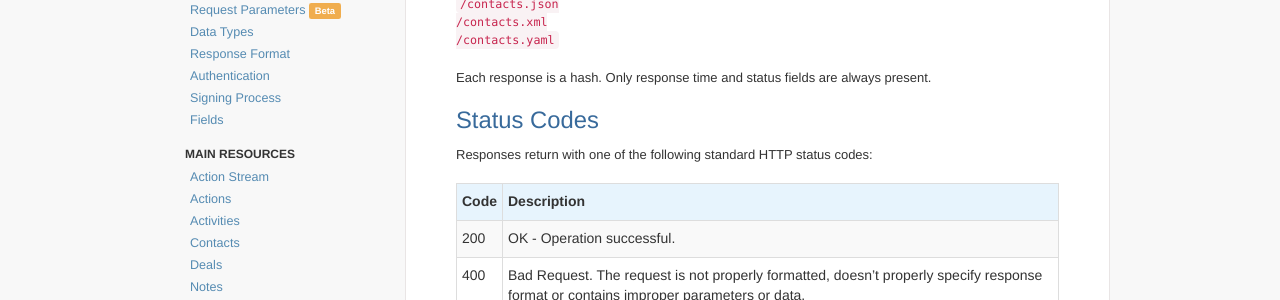
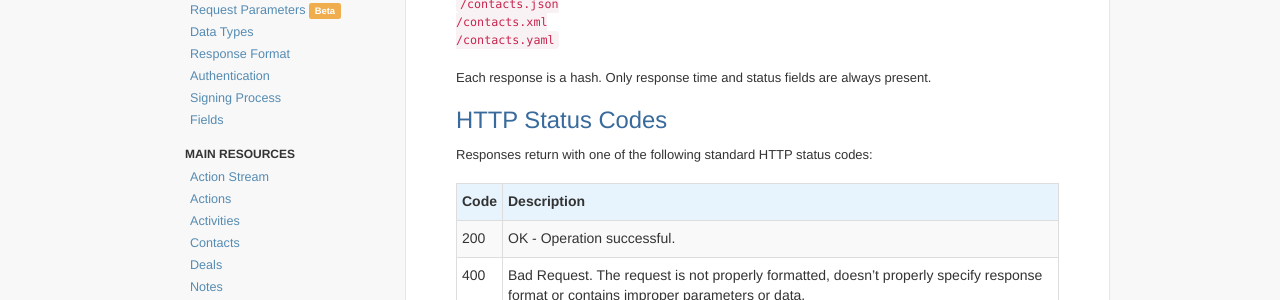
Before and after one commit to OnePageCRM/OnePageCRM.github.io, a Jekyll site: the page built from _posts/2014-02-20-response-format.md, in a window 1280 px wide. Shown: the part 208-508 px from the top of the page. Built offline with Jekyll 4.4.1, drawn with Linux system fonts in a browser that asks for light colours; nearby versions of some CDN libraries; Markdown is read by kramdown in place of the engine named in the settings.

Commit message:
changed Status code to HTTP status code

```diff
--- a/_posts/2014-02-20-response-format.md
+++ b/_posts/2014-02-20-response-format.md
@@ -18,7 +18,7 @@ date: 2014-02-20 11:20:17
 </p>
 <p>Each response is a hash. Only response time and status fields are always present.</p>
 
-<h3 id="status-codes">Status Codes</h3>
+<h3 id="status-codes">HTTP Status Codes</h3>
 <p>Responses return with one of the following standard HTTP status codes:</p>
 <table class="table table-striped table-bordered">
   <thead>
--- a/css/main.css
+++ b/css/main.css
@@ -171,3 +171,7 @@ white-space: normal;
     margin-right: 0;
   }
 }
+
+.strike {
+    text-decoration: line-through;
+}
```
